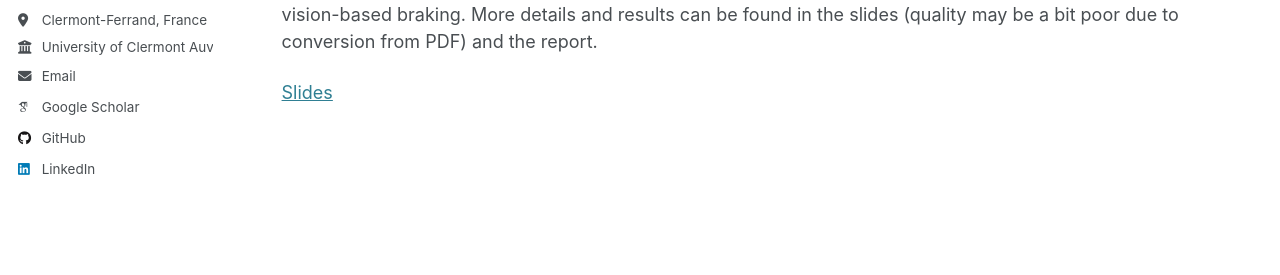
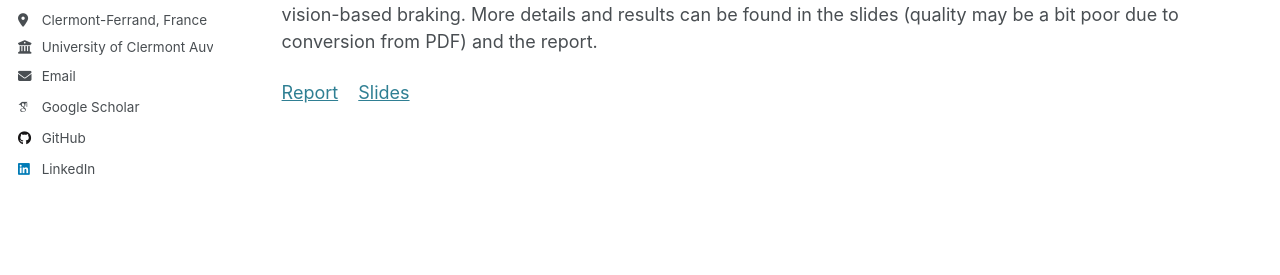
Before and after one commit to devadlakha/devadlakha.github.io, a Jekyll site: the page built from _pages/misc.md, in a window 1280 px wide and 900 px high, scrolled down 1177 px. Shown: the part 382-657 px from the top of the window. Built offline with Jekyll 4.4.1, drawn with Linux system fonts in a browser that asks for light colours; some web fonts are replaced.

Commit message:
Update misc.md

```diff
--- a/_pages/misc.md
+++ b/_pages/misc.md
@@ -31,4 +31,4 @@ This work was part of my internship at the [Institute of Computer Graphics and V
 
 This work was from a two-month summer internship at [MIS lab](https://www.mis.u-picardie.fr), University of Picardie Jules Verne, where I worked with [Cédric Demonceaux](https://sites.google.com/view/cedricdemonceaux/home) and [El Mustapha Mouaddib](https://home.mis.u-picardie.fr/~mouaddib/index.php?page=accueil) in the Robotic Perception group. The group specializes in omnidirectional vision and had published a method for time-to-contact estimation using a central catadioptric camera. In my internship, I implemented and tested this method using a Pioneer 3-AT mobile robot. The main tools used were ROS and OpenCV. I also showed example applications of this method, including depth computation and vision-based braking. More details and results can be found in the slides (quality may be a bit poor due to conversion from PDF) and the report.
 
-[Slides](https://docs.google.com/presentation/d/1c3bOevwVjbf8PJqQAFYKfqNDCrETQdBFC3qn7KOI7lY/edit?usp=sharing)
+[Report](/files/VisualContact_Report.pdf) <span style="display: inline-block; width: 10px;"></span> [Slides](https://docs.google.com/presentation/d/1c3bOevwVjbf8PJqQAFYKfqNDCrETQdBFC3qn7KOI7lY/edit?usp=sharing)
```
